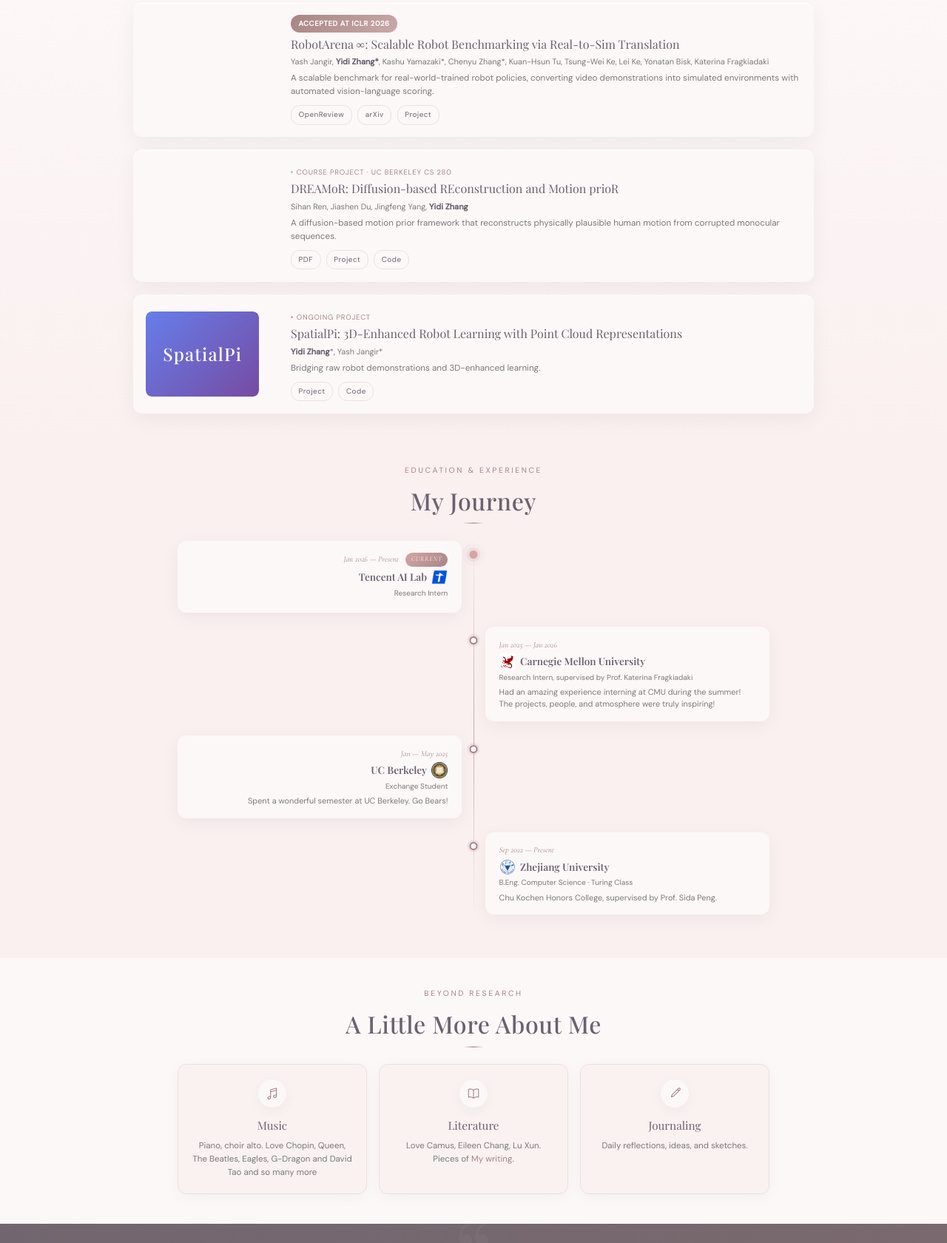
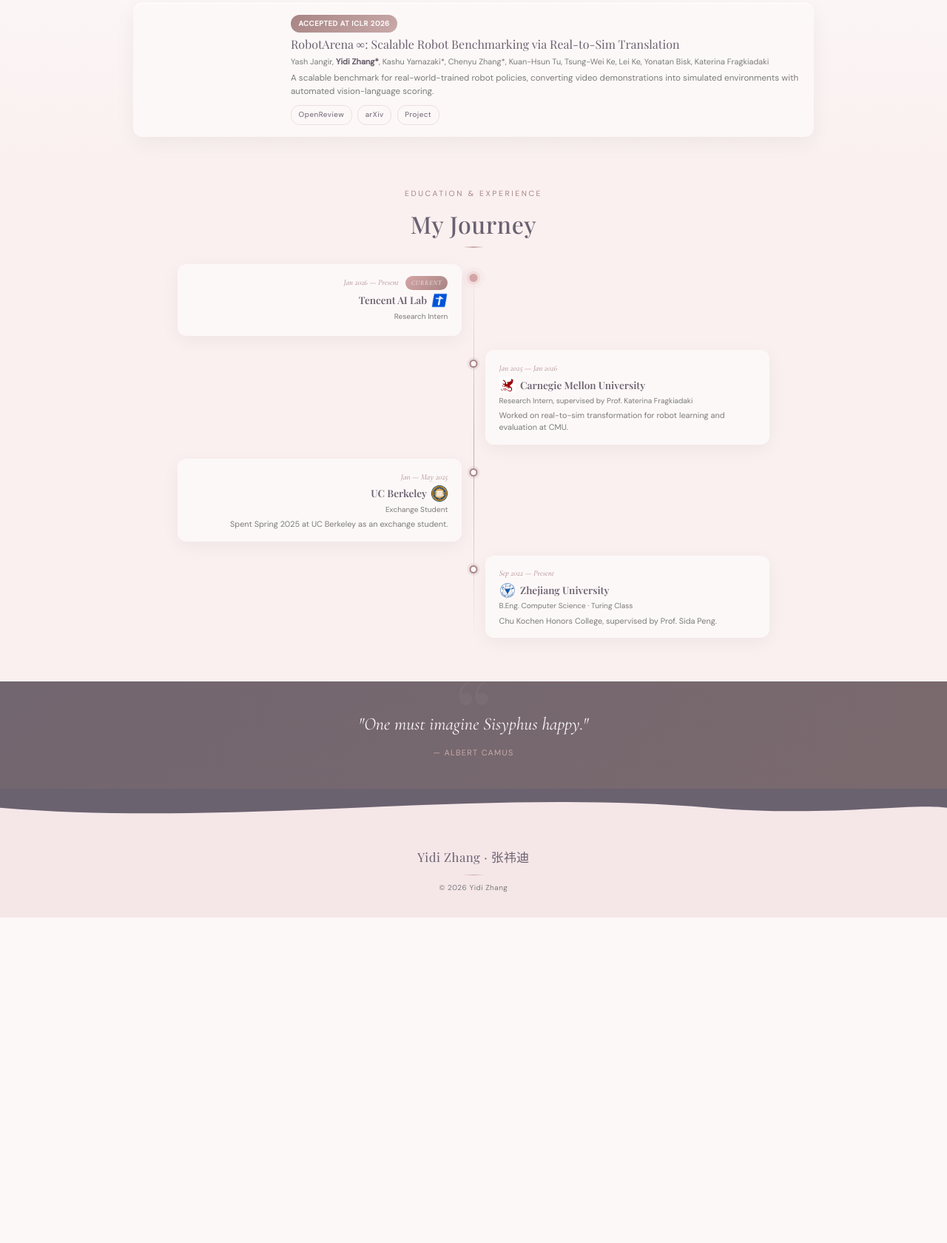
Before and after one commit to sorceressyidi/sorceressyidi.github.io, a plain HTML site: page index.html in a window 1280 px wide. Shown: the part 820-2500 px from the top of the page at 74% size. After the commit the page ends 2060 px from the top, so only its background shows below. Drawn offline with nearby package versions, Linux system fonts and the light colour scheme; grey boxes are pictures that could not be loaded; a web font is replaced by a local one.

Commit message:
cleaning

```diff
--- a/index.html
+++ b/index.html
@@ -846,7 +846,6 @@
       <a href="#news">News</a>
       <a href="#research">Research</a>
       <a href="#journey">Journey</a>
-      <a href="#about">About</a>
       <a href="PDF/CV.pdf" target="_blank" rel="noopener noreferrer">CV</a>
     </div>
     <div class="theme-switcher" aria-label="Color style">
@@ -865,7 +864,7 @@
       <h1 class="hero-name">Yidi Zhang</h1>
       <p class="hero-name-cn">张 祎 迪</p>
       <div class="hero-tagline">
-        <p>I am a senior undergraduate majoring in Computer Science and Technology at <a href="http://ckc.zju.edu.cn/ckcen/main.htm">Chu Kochen Honors College, Zhejiang University</a>, privileged to be supervised by <a href="https://pengsida.net/">Prof. Sida Peng</a>. I spent a wonderful semester as an exchange student at <a href="https://www.berkeley.edu/">UC Berkeley</a> in Spring 2025, and interned at <a href="https://www.cmu.edu/">Carnegie Mellon University</a> working on Real2Sim transformation to train and evaluate VLA models with <a href="https://www.cs.cmu.edu/~katef/">Prof. Katerina Fragkiadaki</a>. </p>
+        <p>I am a senior undergraduate majoring in Computer Science and Technology at <a href="http://ckc.zju.edu.cn/ckcen/main.htm">Chu Kochen Honors College, Zhejiang University</a>, privileged to be supervised by <a href="https://pengsida.net/">Prof. Sida Peng</a>. I spent Spring 2025 as an exchange student at <a href="https://www.berkeley.edu/">UC Berkeley</a>, and interned at <a href="https://www.cmu.edu/">Carnegie Mellon University</a> working on Real2Sim transformation to train and evaluate VLA models with <a href="https://www.cs.cmu.edu/~katef/">Prof. Katerina Fragkiadaki</a>.</p>
         <p>Broadly, I am interested in building generalist agents that can perceive, reason, and act intelligently across digital and physical worlds. I'm always happy to chat about research or exchange ideas—please feel free to say hi!</p>
       </div>
       <div class="hero-links">
@@ -892,6 +891,12 @@
             <path stroke-linecap="round" stroke-linejoin="round" d="M12 6.042A8.967 8.967 0 006 3.75c-1.052 0-2.062.18-3 .512v14.25A8.987 8.987 0 016 18c2.305 0 4.408.867 6 2.292m0-14.25a8.966 8.966 0 016-2.292c1.052 0 2.062.18 3 .512v14.25A8.987 8.987 0 0018 18a8.967 8.967 0 00-6 2.292m0-14.25v14.25" />
           </svg>
           Notebook
+        </a>
+        <a href="https://note.zhangyidi.tech/%E5%A4%A7%E4%BE%A0/" class="hero-link" target="_blank" rel="noopener noreferrer">
+          <svg xmlns="http://www.w3.org/2000/svg" fill="none" viewBox="0 0 24 24" stroke="currentColor" stroke-width="1.5">
+            <path stroke-linecap="round" stroke-linejoin="round" d="M16.862 4.487l1.687-1.688a1.875 1.875 0 112.652 2.652L10.582 16.07a4.5 4.5 0 01-1.897 1.13L6 18l.8-2.685a4.5 4.5 0 011.13-1.897l8.932-8.931zm0 0L19.5 7.125" />
+          </svg>
+          Writings
         </a>
         <a href="PDF/CV.pdf" class="hero-link" target="_blank" rel="noopener noreferrer">
           <svg xmlns="http://www.w3.org/2000/svg" fill="none" viewBox="0 0 24 24" stroke="currentColor" stroke-width="1.5">
@@ -931,10 +936,10 @@
     </div>
     <div class="news-box reveal">
       <div class="news-list">
-        <p class="news-line"><span class="news-date">Jan 26, 2026.</span> ✨ <a href="https://robotarenainf.github.io/" target="_blank" rel="noopener noreferrer">RobotArena ∞</a> has been accepted to <a href="https://iclr.cc/" target="_blank" rel="noopener noreferrer">ICLR 2026</a>.</p>
-        <p class="news-line"><span class="news-date">Jan 12, 2026.</span> 🏢 Joined <a href="https://ailab.tencent.com/ailab/en/index/" target="_blank" rel="noopener noreferrer">Tencent AI Lab</a> as research intern.</p>
-        <p class="news-line"><span class="news-date">Jun 24, 2025.</span> 🏙️ Began summer research in Pittsburgh at <a href="https://www.cmu.edu/" target="_blank" rel="noopener noreferrer">Carnegie Mellon University</a>.</p>
-        <p class="news-line"><span class="news-date">Jan 15, 2025.</span> 📚 Started exchange at <a href="https://www.berkeley.edu/" target="_blank" rel="noopener noreferrer">UC Berkeley</a>.</p>
+        <p class="news-line"><span class="news-date">Jan 26, 2026.</span> <a href="https://robotarenainf.github.io/" target="_blank" rel="noopener noreferrer">RobotArena ∞</a> has been accepted to <a href="https://iclr.cc/" target="_blank" rel="noopener noreferrer">ICLR 2026</a>.</p>
+        <p class="news-line"><span class="news-date">Jan 12, 2026.</span> Joined <a href="https://ailab.tencent.com/ailab/en/index/" target="_blank" rel="noopener noreferrer">Tencent AI Lab</a> as research intern.</p>
+        <p class="news-line"><span class="news-date">Jun 24, 2025.</span> Began summer research in Pittsburgh at <a href="https://www.cmu.edu/" target="_blank" rel="noopener noreferrer">Carnegie Mellon University</a>.</p>
+        <p class="news-line"><span class="news-date">Jan 15, 2025.</span> Started exchange at <a href="https://www.berkeley.edu/" target="_blank" rel="noopener noreferrer">UC Berkeley</a>.</p>
       </div>
     </div>
   </section>
@@ -965,46 +970,6 @@
         </div>
       </article>
 
-      <article class="research-card reveal">
-        <div class="research-media">
-          <video muted autoplay loop playsinline>
-            <source src="images/dreamor.mp4" type="video/mp4">
-          </video>
-        </div>
-        <div class="research-info">
-          <p class="research-status">Course Project · UC Berkeley CS 280</p>
-          <h3 class="research-title">
-            <a href="https://jingfeng0705.github.io/DREAMoR/dreamor.html">DREAMoR: Diffusion-based REconstruction and Motion prioR</a>
-          </h3>
-          <p class="research-authors">Sihan Ren, Jiashen Du, Jingfeng Yang, <strong>Yidi Zhang</strong></p>
-          <p class="research-desc">A diffusion-based motion prior framework that reconstructs physically plausible human motion from corrupted monocular sequences.</p>
-          <div class="research-links">
-            <a href="PDF/DREAMoR.pdf" class="research-link">PDF</a>
-            <a href="https://jingfeng0705.github.io/DREAMoR/dreamor.html" class="research-link" target="_blank" rel="noopener noreferrer">Project</a>
-            <a href="https://github.com/Jingfeng0705/DREAMoR" class="research-link" target="_blank" rel="noopener noreferrer">Code</a>
-          </div>
-        </div>
-      </article>
-
-      <article class="research-card reveal">
-        <div class="research-media">
-          <div class="spatialpi-placeholder">
-            <span>SpatialPi</span>
-          </div>
-        </div>
-        <div class="research-info">
-          <p class="research-status ongoing">Ongoing Project</p>
-          <h3 class="research-title">
-            <a href="https://zhangyidi.tech/SpatialPi">SpatialPi: 3D-Enhanced Robot Learning with Point Cloud Representations</a>
-          </h3>
-          <p class="research-authors"><strong>Yidi Zhang</strong>*, Yash Jangir*</p>
-          <p class="research-desc">Bridging raw robot demonstrations and 3D-enhanced learning.</p>
-          <div class="research-links">
-            <a href="https://zhangyidi.tech/SpatialPi" class="research-link" target="_blank" rel="noopener noreferrer">Project</a>
-            <a href="https://github.com/offjangir/SpatialPi" class="research-link" target="_blank" rel="noopener noreferrer">Code</a>
-          </div>
-        </div>
-      </article>
     </div>
   </section>
 
@@ -1032,7 +997,7 @@
             <h3 class="timeline-title"><a href="https://www.cmu.edu/">Carnegie Mellon University</a></h3>
           </div>
           <p class="timeline-role">Research Intern, supervised by Prof. Katerina Fragkiadaki</p>
-          <p class="timeline-desc">Had an amazing experience interning at CMU during the summer! The projects, people, and atmosphere were truly inspiring!</p>
+          <p class="timeline-desc">Worked on real-to-sim transformation for robot learning and evaluation at CMU.</p>
         </div>
       </div>
       <div class="timeline-item reveal">
@@ -1043,7 +1008,7 @@
             <h3 class="timeline-title"><a href="https://www.berkeley.edu/">UC Berkeley</a></h3>
           </div>
           <p class="timeline-role">Exchange Student</p>
-          <p class="timeline-desc">Spent a wonderful semester at UC Berkeley. Go Bears!</p>
+          <p class="timeline-desc">Spent Spring 2025 at UC Berkeley as an exchange student.</p>
         </div>
       </div>
       <div class="timeline-item reveal">
@@ -1060,41 +1025,6 @@
     </div>
   </section>
 
-  <section id="about">
-    <div class="section-header reveal">
-      <p class="section-label">Beyond Research</p>
-      <h2 class="section-title">A Little More About Me</h2>
-    </div>
-    <div class="about-grid">
-      <div class="about-card reveal">
-        <div class="about-icon">
-          <svg xmlns="http://www.w3.org/2000/svg" fill="none" viewBox="0 0 24 24" stroke="currentColor" stroke-width="1.5">
-            <path stroke-linecap="round" stroke-linejoin="round" d="M9 9l10.5-3m0 6.553v3.75a2.25 2.25 0 01-1.632 2.163l-1.32.377a1.803 1.803 0 11-.99-3.467l2.31-.66a2.25 2.25 0 001.632-2.163zm0 0V2.25L9 5.25v10.303m0 0v3.75a2.25 2.25 0 01-1.632 2.163l-1.32.377a1.803 1.803 0 01-.99-3.467l2.31-.66A2.25 2.25 0 009 15.553z" />
-          </svg>
-        </div>
-        <h3>Music</h3>
-        <p>Piano, choir alto. Love Chopin, Queen, The Beatles, Eagles, G-Dragon and David Tao and so many more</p>
-      </div>
-      <div class="about-card reveal">
-        <div class="about-icon">
-          <svg xmlns="http://www.w3.org/2000/svg" fill="none" viewBox="0 0 24 24" stroke="currentColor" stroke-width="1.5">
-            <path stroke-linecap="round" stroke-linejoin="round" d="M12 6.042A8.967 8.967 0 006 3.75c-1.052 0-2.062.18-3 .512v14.25A8.987 8.987 0 016 18c2.305 0 4.408.867 6 2.292m0-14.25a8.966 8.966 0 016-2.292c1.052 0 2.062.18 3 .512v14.25A8.987 8.987 0 0018 18a8.967 8.967 0 00-6 2.292m0-14.25v14.25" />
-          </svg>
-        </div>
-        <h3>Literature</h3>
-        <p>Love Camus, Eileen Chang, Lu Xun. Pieces of <a href="https://note.zhangyidi.tech/大侠/">My writing</a>.</p>
-      </div>
-      <div class="about-card reveal">
-        <div class="about-icon">
-          <svg xmlns="http://www.w3.org/2000/svg" fill="none" viewBox="0 0 24 24" stroke="currentColor" stroke-width="1.5">
-            <path stroke-linecap="round" stroke-linejoin="round" d="M16.862 4.487l1.687-1.688a1.875 1.875 0 112.652 2.652L10.582 16.07a4.5 4.5 0 01-1.897 1.13L6 18l.8-2.685a4.5 4.5 0 011.13-1.897l8.932-8.931zm0 0L19.5 7.125" />
-          </svg>
-        </div>
-        <h3>Journaling</h3>
-        <p>Daily reflections, ideas, and sketches.</p>
-      </div>
-    </div>
-  </section>
 
   <section class="quote-section">
     <p class="quote-text reveal">"One must imagine Sisyphus happy."</p>
```
